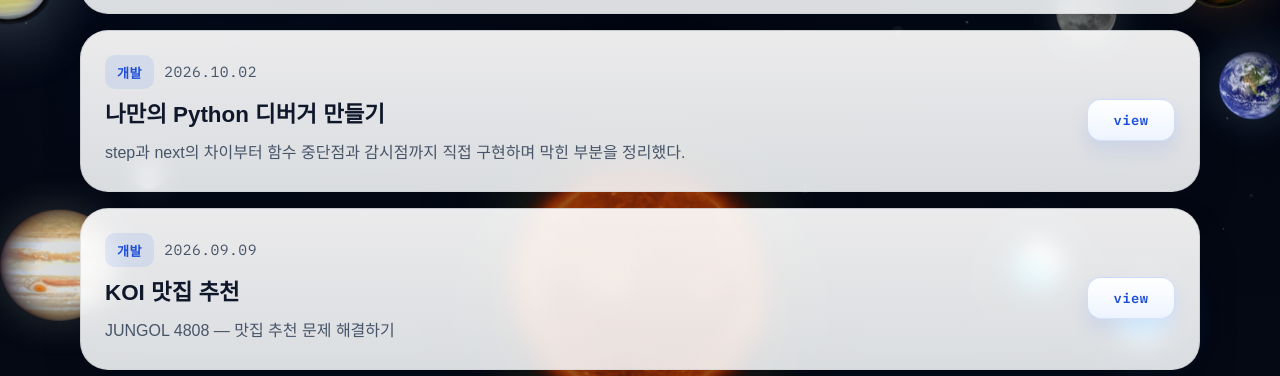
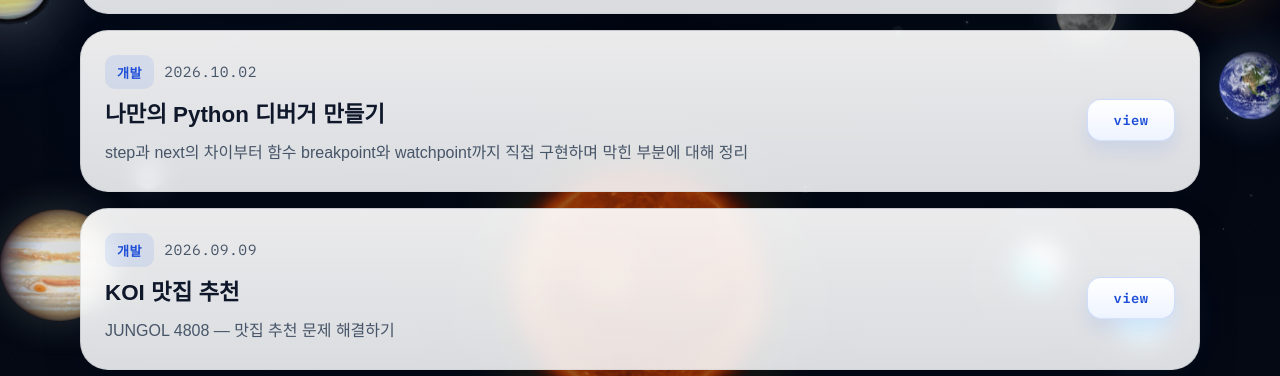
Before and after one commit to katarinabluu-gosegulover/Hercent.github.io, a Jekyll site: the page built from categories/development.html, in a window 1280 px wide. Shown: the part 449-825 px from the top of the page. Built offline with Jekyll 4.4.1, drawn with Linux system fonts in a browser that asks for light colours; some web fonts are replaced.

Commit message:
Update 2026-10-02-my-python-debugger.md

```diff
--- a/_posts/2026-10-02-my-python-debugger.md
+++ b/_posts/2026-10-02-my-python-debugger.md
@@ -1,33 +1,29 @@
 ---
 layout: post
 title: 나만의 Python 디버거 만들기
-page_description: sys.settrace()로 추적 이벤트를 받아 작은 Python 디버거를 만든 기록
+page_description: sys.settrace()로 추적 이벤트를 받아 작은 Python 디버거를 만든 과정을 남긴 글
 category_key: development
-summary: step과 next의 차이부터 함수 중단점과 감시점까지 직접 구현하며 막힌 부분을 정리했다.
-lead: sys.settrace()에서 시작해 멈춤 조건을 하나씩 구현했다.
+summary: step과 next의 차이부터 함수 breakpoint와 watchpoint까지 직접 구현하며 막힌 부분에 대해 정리
+lead: sys.settrace()에서 시작해 멈춤 조건을 하나씩 구현
 featured: false
 feature_order: 0
 ---
 
 # `sys.settrace()`로 작은 Python 디버거 만들기
 
-> [완성한 코드](https://github.com/katarinabluu-gosegulover/python-mini-debugger) ·
-> [사용 매뉴얼](https://github.com/katarinabluu-gosegulover/python-mini-debugger/blob/main/MANUAL.md) ·
-> [통합 테스트](https://github.com/katarinabluu-gosegulover/python-mini-debugger/blob/main/tests/test_debugger.py)
-
-평소에는 `pdb`에서 중단점을 찍고 변수만 확인했지, Python 프로그램이 어떻게 실제로
-멈추는지는 생각해 본 적이 없었다. 이번 과제를 시작하면서 가장 먼저 궁금했던 것도 그
+평소에는 `pdb`에서 breakpoint를 찍고 변수만 확인했지, Python 프로그램이 어떻게 실제로
+멈추는지는 생각해 본 적이 없었다. 이번 미션을 시작하면서 가장 먼저 궁금했던 것도 그
 부분이었다. 실행 중인 다른 프로그램을 멈추는 특별한 기능이 따로 있는 줄 알았는데,
 Python에서는 `sys.settrace()`로 실행 이벤트를 받아 오는 것이 시작점이었다.
 
 The Debugging Book의 「Introduction to Debugging」, 「Tracing Executions」,
-「How Debuggers Work」를 먼저 읽고 작은 추적기부터 만들었다.[^intro][^tracer][^debugger]
+「How Debuggers Work」를 먼저 읽고 작은 tracer부터 만들었다.[^intro][^tracer][^debugger]
 이후 책의 Exercise 2에 나오는 명령을 하나씩 추가했다.[^debugger-ex2] 완성된 코드는
 600줄이 조금 넘지만, 가장 오래 걸린 부분은
 명령어를 많이 만드는 일이 아니었다. 같은 `line` 이벤트를 받아도 지금이 `step` 중인지
 `next` 중인지에 따라 멈출지 말지를 정하는 일이 훨씬 까다로웠다.
 
-## 처음에는 이벤트를 출력하기만 했다
+## 이벤트 출력
 
 `sys.settrace()`에는 호출 가능한 객체 하나를 넘긴다. Python은 실행 중 `call`, `line`,
 `return`, `exception` 같은 일이 생길 때마다 이 함수를 부른다.[^python-settrace]
@@ -55,7 +51,7 @@
 `print values`나 `where` 같은 명령은 결국 이 정보들을 사람이 읽을 수 있게 보여 주는
 기능이다.
 
-## 추적 함수 안에서 명령을 기다리기
+## 추적 함수 안에서 명령 대기
 
 프로그램을 멈춘 것처럼 보이게 하는 코드는 의외로 단순했다. 추적 이벤트가 정지 조건에
 맞으면 `_interaction()`으로 들어가고, 그 안에서 명령 입력을 기다리는 반복문을 돈다.
@@ -86,7 +82,7 @@
 호출된다는 언어 규칙을 이용한 것이다.[^python-with] CLI에서는 대상 파일을 `compile()`한
 뒤 별도의 `__main__` 이름 공간에서 `exec()`한다.
 
-## `step`과 `next`를 만들면서 상태를 다시 나눴다
+## `step`과 `next`를 만들며 상태를 다시 나누기
 
 첫 구현에서는 `stopped`, `step`, `next`, `continue`를 전부 비슷한 “상태”라고 생각했다.
 코드에도 `_mode` 문자열 하나로 저장했기 때문에 처음에는 별문제가 없어 보였다. 그런데
@@ -109,7 +105,7 @@
 `quit`을 입력했거나 대상 프로그램이 끝나 추적이 해제된 상태를 가리킨다. 그림은 코드의
 변수 이름을 그대로 옮긴 것이 아니라 실행 흐름을 설명하기 위한 모델이다.
 
-### `next`가 자꾸 함수 안으로 들어갔다
+### `next`가 자꾸 함수 안으로 들어가는 문제
 
 `next`를 처음 만들 때는 “다음 `line` 이벤트에서 멈춘다”라고 구현했다. 테스트해 보니
 `average()`에서 `total()`을 호출하는 줄을 지날 때 `total()` 안으로 들어갔다. 결과만 보면
@@ -131,18 +127,18 @@
 `next`의 정지 조건으로 쓰지 않는다. 하위 함수가 끝나고 원래 프레임의 다른 줄로 돌아왔을
 때 멈춘다.
 
-다만 하위 함수에 사용자가 직접 중단점을 걸었다면 `next` 중이어도 멈추는 편이 자연스럽다.
-그래서 한 이벤트를 받을 때 중단점, 감시점, 현재 정책 순서로 확인했다. 이 순서를 반대로
+다만 하위 함수에 사용자가 직접 breakpoint을 걸었다면 `next` 중이어도 멈추는 편이 자연스럽다.
+그래서 한 이벤트를 받을 때 breakpoint, watchpoint, 현재 정책 순서로 확인했다. 이 순서를 반대로
 두면 `finish`나 `next`가 사용자가 지정한 관찰 지점을 지나칠 수 있다. 현재 구현의
 `_trace()`도 이 순서대로 작성되어 있다.[^debugger-source]
 
-## 중단점은 줄 번호 하나로 끝나지 않았다
+## breakpoint의 줄 번호 문제
 
-줄 중단점을 처음에는 정수로만 저장하려고 했다. 곧 다른 파일에도 같은 줄 번호가 있다는
+줄 breakpoint를 처음에는 정수로만 저장하려고 했다. 곧 다른 파일에도 같은 줄 번호가 있다는
 문제가 생겼다. 최종적으로는 정규화한 절대 파일 경로와 줄 번호를 함께 저장한다. Windows의
-상대 경로와 대소문자 차이도 이 과정에서 정리한다.
+상대 경로와 대소문자 차이도 이 과정에서 정리했다.
 
-함수 중단점에서는 다른 문제가 나왔다. 실행을 시작하면 모듈의 첫 실행 줄에서 바로
+함수 breakpoint에서는 다른 문제가 나왔다. 실행을 시작하면 모듈의 첫 실행 줄에서 바로
 멈추는데, 이때 `break average`를 입력하면 아래쪽의 `def average`가 아직 실행되지 않았다.
 당연히 `eval("average")`는 `NameError`를 냈다. 처음에는 명령 파싱 문제라고 생각해서
 파서를 여러 번 확인했지만, 이름이 아직 만들어지지 않은 것이 원인이었다.
@@ -150,9 +146,9 @@
 이미 정의된 함수는 `__code__` 객체를 저장하고 `call` 이벤트의 `frame.f_code`와 비교한다.
 아직 정의되지 않은 단순 함수 이름은 현재 파일과 이름만 예약해 둔다. 나중에 같은 파일에서
 `call` 이벤트가 오면 `co_name`을 비교한다. 이 방식 덕분에 프로그램 시작 직후에도
-앞으로 정의될 함수에 중단점을 걸 수 있었다.
+앞으로 정의될 함수에 breakpoint을 걸 수 있었다.
 
-추가 기능으로는 조건부 중단점을 넣었다.
+추가 기능으로는 조건부 breakpoint을 넣었다.
 
 ~~~text
 break 18 if i == 2
@@ -160,29 +156,28 @@
 ~~~
 
 위치가 일치한 경우에만 그 프레임의 `f_globals`와 `f_locals`로 조건식을 평가한다. 조건식의
-변수 이름을 틀렸다고 대상 프로그램까지 끝나는 것은 불편해서, 평가 오류는 해당 중단점에서
+변수 이름을 틀렸다고 대상 프로그램까지 끝나는 것은 불편해서, 평가 오류는 해당 breakpoint에서
 한 번만 출력하고 실행은 계속하도록 했다.
 
-## `watch`에서는 “이전 값”을 어떻게 저장할지가 문제였다
+## `watch`에서의 “이전 값”을 저장 문제
 
 숫자 변수만 감시할 때는 이전 값과 현재 값을 비교하면 됐다. 목록으로 테스트하자 바로
 실패했다. 목록 객체 자체를 이전 값으로 저장하면 `append()` 뒤에도 두 값이 같은 객체를
 가리킨다. 저장해 둔 “이전 목록”도 이미 바뀌어 있었다.
 
 완전한 객체 변경 감지까지 구현하기에는 범위가 너무 커서, 현재 버전은 값 대신
-`(타입 이름, repr(value))`를 스냅샷으로 저장한다. 기본 목록과 딕셔너리의 내용 변화는
-잡을 수 있지만, 내부 상태를 `repr()`에 표시하지 않는 객체는 놓칠 수 있다. 이 부분은
-의도적으로 남아 있는 한계다.
+`(타입 이름, repr(value))`를 스냅샷으로 저장했다. 기본 목록과 딕셔너리의 내용 변화는
+잡을 수 있지만, 내부 상태를 `repr()`에 표시하지 않는 객체는 놓칠 수 있다.
 
 감시 표현식을 모든 프레임에서 평가해서도 안 됐다. 서로 다른 함수에 같은 이름의 지역
 변수가 있을 수 있기 때문이다. `watch counter`를 등록할 때 현재 `frame.f_code`도 같이
-저장하고, 이후 같은 코드 객체의 프레임에서만 다시 평가한다.
+저장하고, 이후 같은 코드 객체의 프레임에서만 다시 평가했다.
 
 ## 스택에서 보는 위치와 실행을 재개할 위치
 
 `where`, `up`, `down`을 붙이면서 프레임 변수가 하나 더 필요해졌다. `up`으로 호출자
 프레임을 고르면 `print`와 `list`는 그 프레임을 봐야 한다. 그렇다고 `next`까지 호출자
-프레임을 기준으로 실행하면 실제로 멈춘 위치와 재개 위치가 달라진다.
+프레임을 기준으로 실행한다면 실제로 멈춘 위치와 재개 위치가 달라진다.
 
 그래서 두 값을 분리했다.
 
@@ -197,9 +192,9 @@
 완전히 같지 않다는 점에 막혔다. 값을 넣어도 CPython의 빠른 지역 변수에 즉시 반영되지
 않는 경우가 있었다. 현재 구현은 `ctypes`로 CPython의 `PyFrame_LocalsToFast`를 호출해
 동기화를 시도한다.[^debugger-source] 따라서 `assign`은 다른 Python 구현에서도 동작한다고
-보장할 수 없다.
+보장할 수 없었다.
 
-## 테스트는 명령 메서드가 아니라 한 세션을 실행했다
+## 테스트 단계에서 명령 메서드가 아니라 한 세션을 실행한 문제
 
 처음에는 `_cmd_next()` 같은 메서드를 하나씩 호출해 확인했다. 이 방법으로는
 “모듈 첫 줄에서는 함수 이름이 아직 없다”거나 “하위 함수에서도 추적 이벤트가 들어온다”는
@@ -210,16 +205,16 @@
 현재 테스트는 다음 여덟 가지 흐름을 다룬다.[^debugger-tests]
 
 1. `step`, `print`, `locals`
-2. 줄 중단점
-3. 중단점 삭제
-4. 조건부 중단점
-5. 함수 중단점과 `next/where/up/down/finish`
-6. 감시점
+2. 줄 breakpoint
+3. breakpoint 삭제
+4. 조건부 breakpoint
+5. 함수 breakpoint과 `next/where/up/down/finish`
+6. watchpoint
 7. `until`
 8. `assign`
 
 예제 프로그램은 빈 목록의 평균을 계산하다 `ZeroDivisionError`가 나는 코드다. 다음처럼
-함수 중단점에서 입력값을 확인하면 실패가 나기 전의 상태를 볼 수 있다.
+함수 breakpoint에서 입력값을 확인하면 실패가 나기 전의 상태를 볼 수 있다.
 
 ~~~text
 break average
@@ -228,22 +223,22 @@
 print len(values)
 ~~~
 
-명령 전체의 사용법은 이 글에 다시 옮기지 않고 [사용 매뉴얼](https://github.com/katarinabluu-gosegulover/python-mini-debugger/blob/main/MANUAL.md)에 따로 정리했다.
+명령 전체의 사용법은 이 글에 다시 옮기지 않고 [사용 매뉴얼](https://github.com/katarinabluu-gosegulover/python-mini-debugger/blob/main/MANUAL.md)에 따로 정리해놓았다.
 
 ## 만들고 나서 달라진 점
 
-직접 만들기 전에는 중단점이 디버거의 중심이라고 생각했다. 구현하고 나서는 **어떤 이벤트를
+직접 만들기 전에는 breakpoint이 디버거의 중심이라고 생각했다. 구현하고 나서는 **어떤 이벤트를
 무시하고 어떤 이벤트에서 사용자에게 제어권을 돌려줄지 정하는 로직**이 더 중요하다고
-느꼈다. 중단점도 결국 여러 정지 조건 중 하나였다.
+느꼈다. breakpoint도 결국 여러 정지 조건 중 하나였다.
 
 책에서 추적 함수 예제를 읽을 때는 `frame`, `event`, `arg`를 출력하면 구조를 이해한 것
 같았다. 하지만 `next` 하나를 구현하는 데도 프레임 동일성, 줄 이벤트의 시점, 명시적
-중단점의 우선순위를 함께 결정해야 했다. 읽을 때보다 직접 구현한 뒤에 프레임이 “현재
-함수에 대한 정보 묶음”이 아니라 실행 제어의 기준이라는 점이 더 분명해졌다.
+breakpoint의 우선순위를 함께 결정해야 했다. 읽을 때보다 직접 구현한 뒤에 프레임이 “현재
+함수에 대한 정보들”이 아니라 실행 제어의 기준이라는 점이 더 분명해졌다.
 
 아직 예외가 발생하면 자동으로 멈추는 명령은 없고, 새 스레드도 자동 추적하지 않는다.
-`sys.settrace()`는 스레드별 설정이기 때문이다.[^python-settrace] 감시점의 `repr()`
-스냅샷도 완전한 변경 감지는 아니다. 다음 기능을 더한다면 `catch EXCEPTION`부터 만들어
+`sys.settrace()`는 스레드별 설정이기 때문이다.[^python-settrace] watchpoint의 `repr()`
+스냅샷도 완전한 변경 감지를 할 수 있는 것은 아니다. 다음에 기능을 추가해본다면 `catch EXCEPTION`부터 만들어
 보고 싶다.
 
 ## 참고 자료
```
